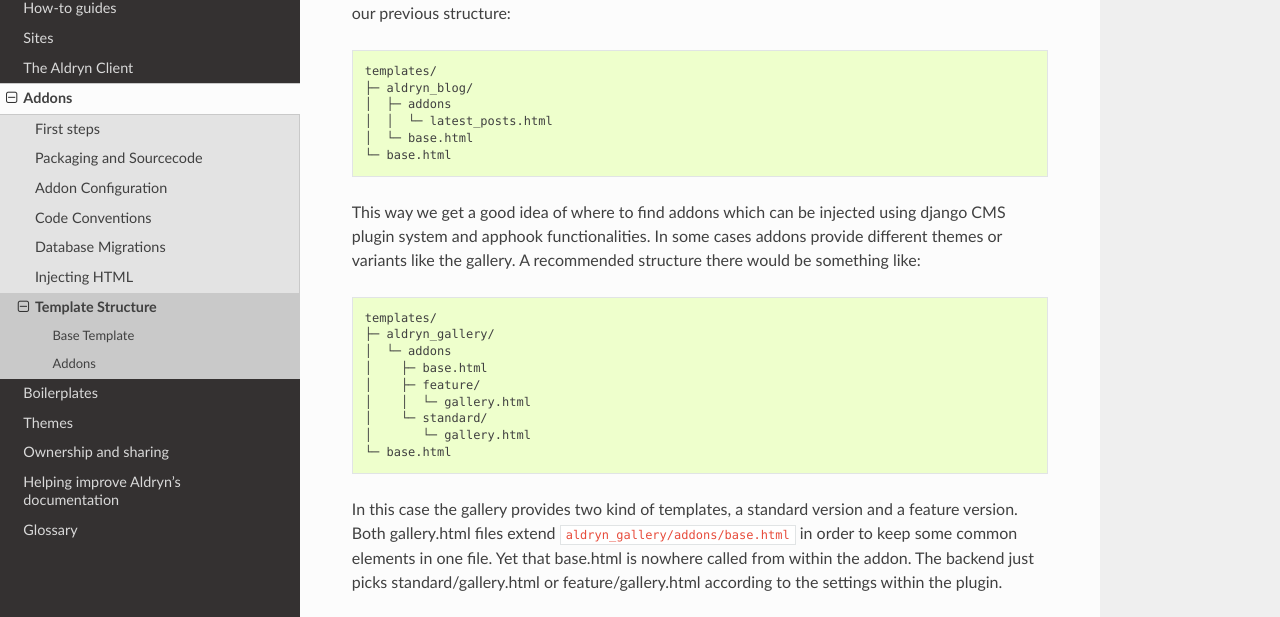
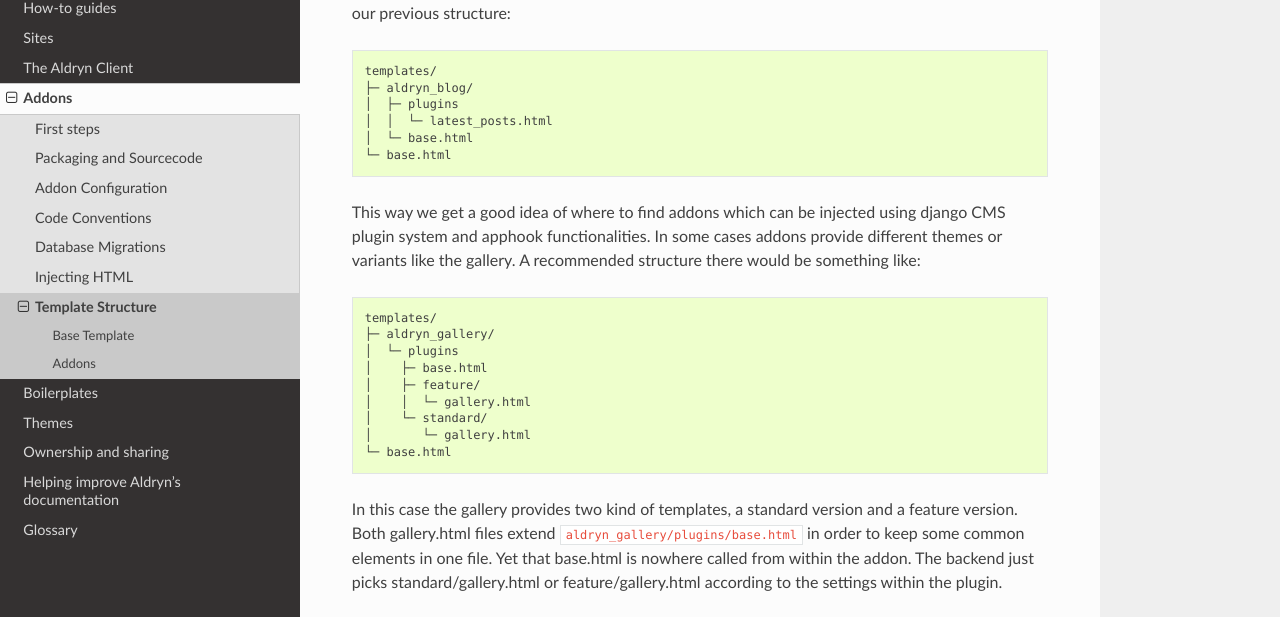
Before and after one commit to aldryn/aldryn-docs, a Sphinx documentation site: the page built from docs/reference/addons/template-structure.rst, in a window 1280 px wide and 900 px high, scrolled down 705 px. Shown: the part 196-813 px from the top of the window. Built offline with Sphinx 7.4.7 and the Read the Docs theme 2.0.0, drawn with Linux system fonts in a browser that asks for light colours.

Commit message:
Update template-structure.rst

```diff
--- a/docs/reference/addons/template-structure.rst
+++ b/docs/reference/addons/template-structure.rst
@@ -45,7 +45,7 @@ added html file should represent the functionality of the addon. Here an example
 
     templates/
     ├─ aldryn_blog/
-    │  ├─ addons
+    │  ├─ plugins
     │  │  └─ latest_posts.html
     │  └─ base.html
     └─ base.html
@@ -58,7 +58,7 @@ there would be something like:
 
     templates/
     ├─ aldryn_gallery/
-    │  └─ addons
+    │  └─ plugins
     │    ├─ base.html
     │    ├─ feature/
     │    │  └─ gallery.html
@@ -67,6 +67,6 @@ there would be something like:
     └─ base.html
 
 In this case the gallery provides two kind of templates, a standard version and a feature version. Both gallery.html
-files extend ``aldryn_gallery/addons/base.html`` in order to keep some common elements in one file. Yet that base.html
+files extend ``aldryn_gallery/plugins/base.html`` in order to keep some common elements in one file. Yet that base.html
 is nowhere called from within the addon. The backend just picks standard/gallery.html or feature/gallery.html according
 to the settings within the plugin.
```
